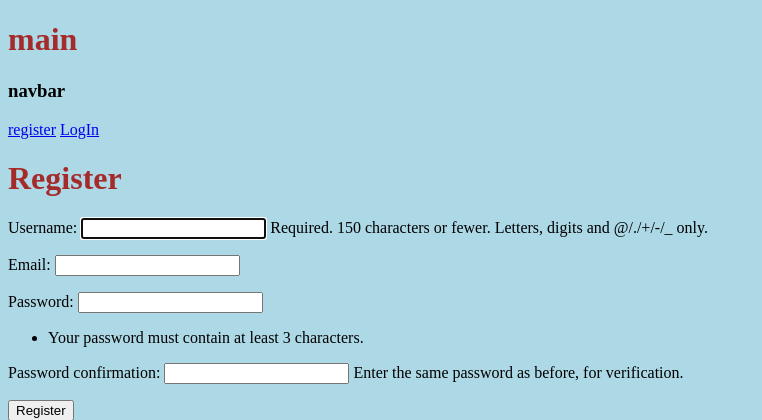
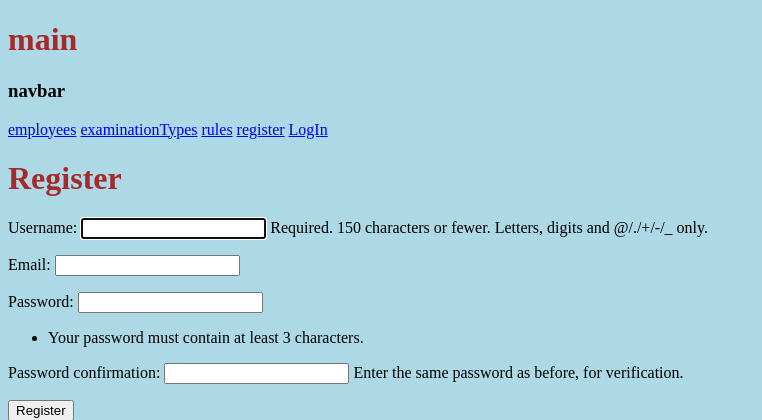
Before and after one commit to TIS2022-FMFI/medical-examinations, a Django app: page /authentication/register/ in a window 1280 px wide. Shown: the top 420 px of the page, without its empty margins (0-762 px from the left). Run offline with Django 4.2, Linux system fonts and the light colour scheme.

Commit message:
pridanie jednoduchej navigacie #52

```diff
--- a/django/templates/navbar.html
+++ b/django/templates/navbar.html
@@ -1,7 +1,10 @@
 <h3>navbar</h3>
 
+<a href="{% url 'employees' %}">employees</a>
 
+<a href="{% url 'examinationtypes' %}">examinationTypes</a>
 
+<a href="{% url 'rules' %}">rules</a>
 
 <a href="{% url 'register' %}">register</a>
 
```
